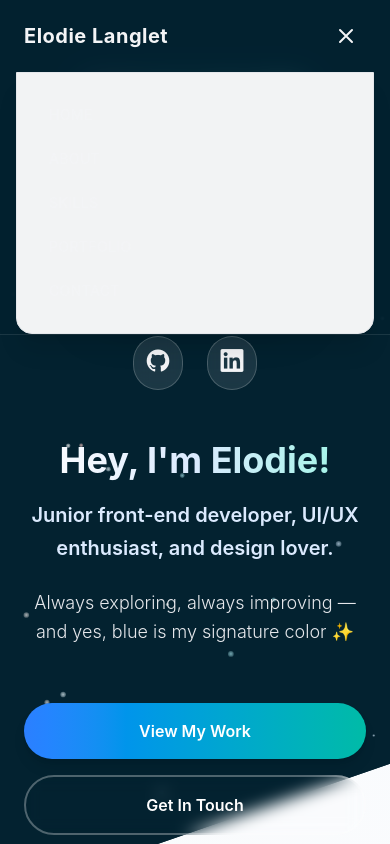
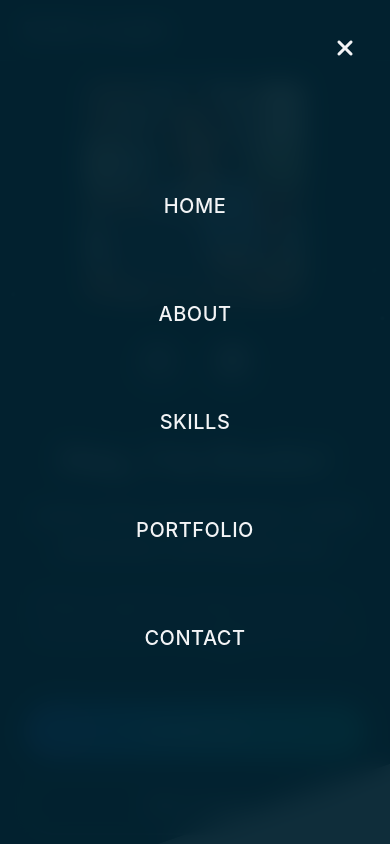
Before and after one commit to Akamya/portfolio, a React (Vite) app: page / in a window 390 px wide. Both pictures are taken after a click on the button "Toggle menu". Shown: the top 844 px of the page. Built offline with nearby package versions, Linux system fonts and the light colour scheme.

Commit message:
fix: mobile navbar fix on icons and page overlay

```diff
--- a/src/components/Hero.tsx
+++ b/src/components/Hero.tsx
@@ -16,7 +16,7 @@ export const Hero = () => {
       <div className="relative text-white flex flex-col md:flex-row items-center justify-center min-h-full px-6 md:px-8 gap-12 md:gap-20 max-w-7xl mx-auto">
         <div className="flex flex-col items-center gap-8 transform hover:scale-105 transition-transform duration-500">
           <div className="relative group">
-            <div className="absolute -inset-1 bg-gradient-to-r from-blue-400 via-teal-400 to-cyan-400 rounded-2xl blur opacity-75 group-hover:opacity-100 transition duration-1000 group-hover:duration-200 animate-pulse"></div>
+            <div className="absolute -inset-1 rounded-2xl blur opacity-75 group-hover:opacity-100 transition duration-1000 group-hover:duration-200 animate-pulse"></div>
             <img
               src="/eloillustration.jpg"
               alt="Illustration IA d'Elodie"
--- a/src/components/Navbar.tsx
+++ b/src/components/Navbar.tsx
@@ -6,6 +6,7 @@ export const Navbar = () => {
   const [isOpen, setIsOpen] = useState(false);
 
   return (
+    <>
       <nav className="fixed left-1/2 transform -translate-x-1/2 w-full z-50 bg-[#032230]/90 backdrop-blur-md border-b border-white/10">
         <div className="flex justify-between items-center px-6 py-4 md:px-12 md:py-6 max-w-7xl mx-auto w-full">
           <div className="text-xl md:text-2xl font-bold text-gray-100 tracking-wide">
@@ -31,55 +32,43 @@ export const Navbar = () => {
               className="p-2 text-gray-100 hover:text-white transition-colors duration-300 hover:bg-white/10 rounded-lg"
               aria-label="Toggle menu"
             >
-            {isOpen ? (
-              <svg
-                className="w-6 h-6"
-                fill="none"
-                stroke="currentColor"
-                viewBox="0 0 24 24"
-                strokeWidth={2}
-              >
-                <path
-                  strokeLinecap="round"
-                  strokeLinejoin="round"
-                  d="M6 18L18 6M6 6l12 12"
-                />
-              </svg>
-            ) : (
-              <svg
-                className="w-6 h-6"
-                fill="none"
-                stroke="currentColor"
-                viewBox="0 0 24 24"
-                strokeWidth={2}
-              >
-                <path
-                  strokeLinecap="round"
-                  strokeLinejoin="round"
-                  d="M3 12h18M3 6h18M3 18h18"
-                />
-              </svg>
-            )}
+              {!isOpen && <i className="fa-solid fa-bars text-2xl"></i>}
             </button>
           </div>
         </div>
+      </nav>
 
       {isOpen && (
-        <div className="md:hidden animate-in slide-in-from-top-2 duration-300">
-          <div className="flex flex-col gap-6 py-8 px-8 bg-white/95 backdrop-blur-md rounded-b-2xl mx-4 shadow-xl border border-gray-200">
-            {["Home", "About", "Skills", "Portfolio", "Contact"].map((item) => (
+        <div
+          onClick={() => setIsOpen(false)}
+          className="md:hidden fixed inset-0 z-[70] bg-[#032230]/95 backdrop-blur-md animate-in fade-in duration-300"
+        >
+          <button
+            onClick={() => setIsOpen(false)}
+            className="absolute top-6 right-6 p-3 text-gray-100 hover:text-white transition-colors duration-300 hover:bg-white/10 rounded-lg z-10"
+            aria-label="Close menu"
+          >
+            <i className="fa-solid fa-xmark text-2xl"></i>
+          </button>
+
+          <div className="flex flex-col items-center justify-center h-screen w-screen gap-8 px-6">
+            {["Home", "About", "Skills", "Portfolio", "Contact"].map(
+              (item, index) => (
                 <a
                   key={item}
                   href={item === "Home" ? "#hero" : `#${item.toLowerCase()}`}
-                className="relative text-sm font-medium text-gray-100 hover:text-white transition-colors duration-300 tracking-wide uppercase group"
+                  className="relative text-xl font-medium text-gray-100 hover:text-white transition-all  tracking-wide uppercase text-center py-6 px-12 rounded-lg hover:bg-white/10 group animate-in slide-in-from-bottom-4 duration-500"
+                  style={{ animationDelay: `${index * 100}ms` }}
+                  onClick={() => setIsOpen(false)}
                 >
                   {item}
-                <span className="absolute -bottom-1 left-0 w-0 h-0.5 bg-gradient-to-r from-blue-400 to-teal-400 group-hover:w-full transition-all duration-300"></span>
+                  <span className="absolute bottom-3 left-1/2 transform -translate-x-1/2 w-0 h-0.5 bg-gradient-to-r from-blue-400 to-teal-400 group-hover:w-3/4 transition-all duration-300"></span>
                 </a>
-            ))}
+              )
+            )}
           </div>
         </div>
       )}
-    </nav>
+    </>
   );
 };
```
Lines whose indentation alone changed are shown as unchanged.
